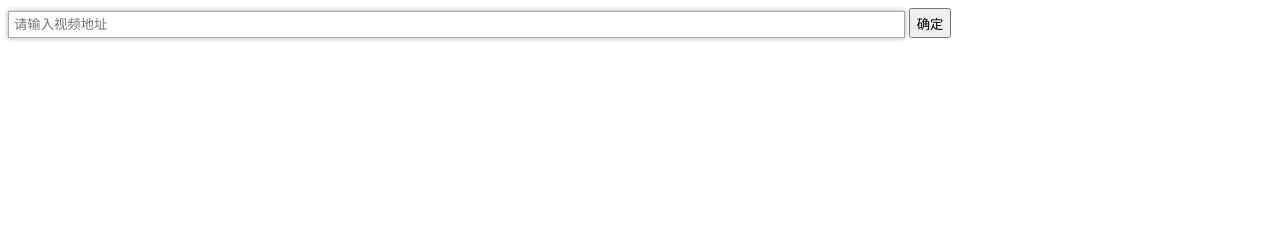
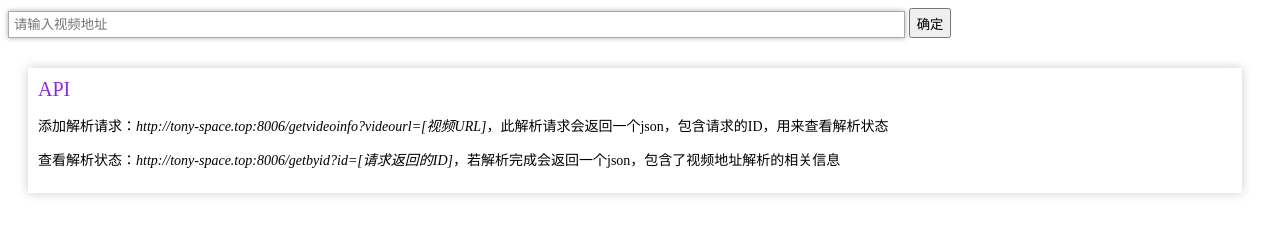
Before and after one commit to hjylxmhzq/videourlparser, a website: page index.html in a window 1280 px wide. Drawn offline with nearby package versions, Linux system fonts and the light colour scheme.

Commit message:
change index.html

```diff
--- a/index.html
+++ b/index.html
@@ -5,6 +5,7 @@
     <title>
         视频地址解析
     </title>
+    <meta charset="utf-8" />
     <script src="https://apps.bdimg.com/libs/jquery/2.1.4/jquery.min.js"></script>
     <style>
         .infoblock {
@@ -16,6 +17,19 @@
 
         #submit {
             height: 30px;
+        }
+
+        .API {
+            margin: 30px 30px 30px 20px;
+            box-shadow: 0 0 10px 0 #ccc;
+            padding: 10px;
+            font-size: 20px;
+            color: blueviolet;
+        }
+
+        .API>p {
+            font-size: 14px;
+            color: black;
         }
 
         #videourl {
@@ -31,6 +45,10 @@
     <input id="videourl" typr="text" value='' placeholder="请输入视频地址"></input>
     <button id='submit'>确定</button>
     <div id='info' stype="white-space: wrap;word-break: break-all"></div>
+    <div class="API">API
+        <p>添加解析请求：<em>http://tony-space.top:8006/getvideoinfo?videourl=[视频URL]</em>，此解析请求会返回一个json，包含请求的ID，用来查看解析状态</p>
+        <p>查看解析状态：<em>http://tony-space.top:8006/getbyid?id=[请求返回的ID]</em>，若解析完成会返回一个json，包含了视频地址解析的相关信息</p>
+    </div>
     <script>
         var checker;
         $('#submit').bind('click', function (e) {
@@ -45,6 +63,7 @@
                 }
             })
         })
+
         function getinfo() {
             var url = $('#videourl')[0].value;;
             url = encodeURIComponent(url);
```
